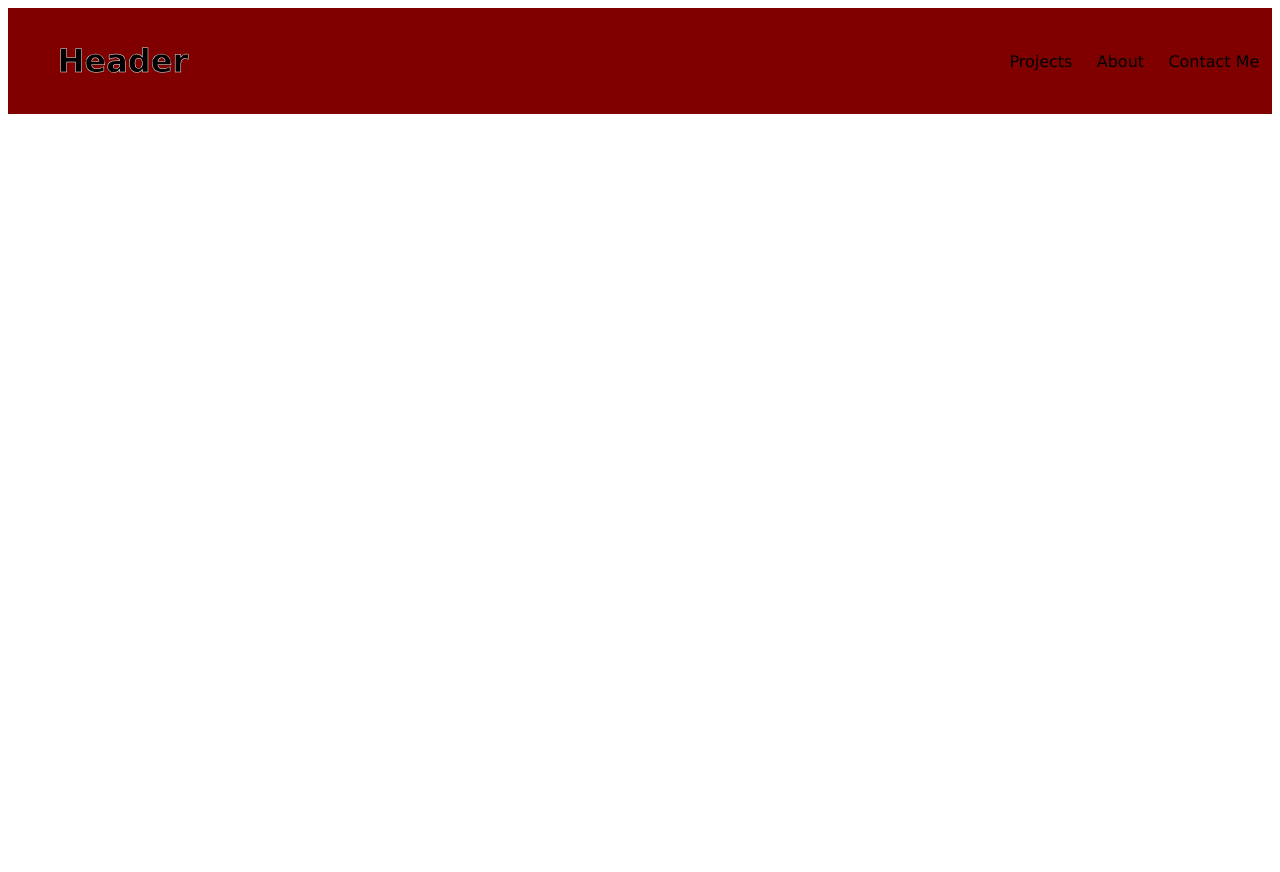
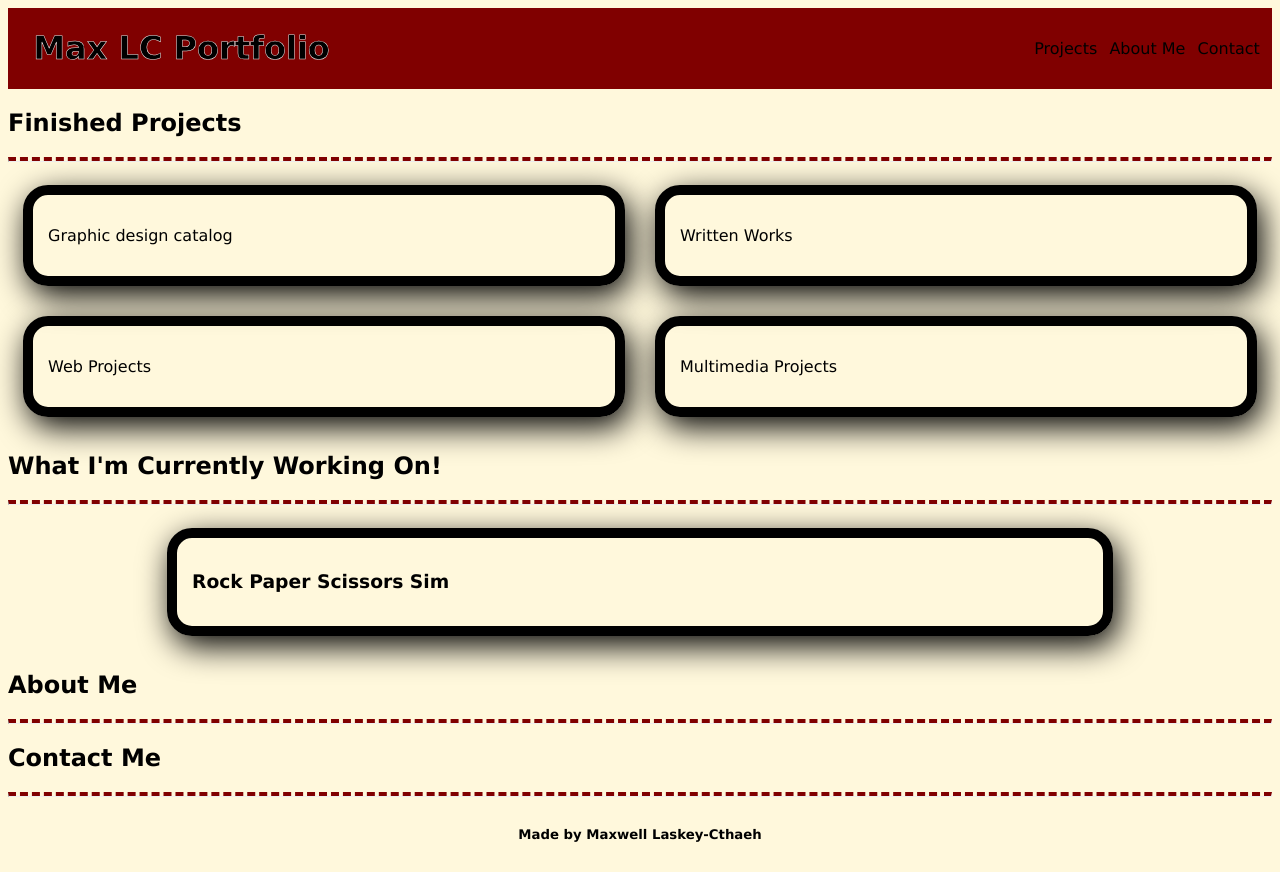
Before and after one commit to MaxLC00/Portfolio-project, a plain HTML site: page index.html in a window 1280 px wide. Before the commit the page ends 800 px from the top, so only its background shows below. Drawn offline with Linux system fonts and the light colour scheme.

Commit message:
Added Content and styling/reactive

```diff
--- a/assets/style.css
+++ b/assets/style.css
@@ -1,39 +1,121 @@
-*{
-font-family: Verdana, Geneva, Tahoma, sans-serif;
+* {
+    font-family: Verdana, Geneva, Tahoma, sans-serif;
+
 }
 
-header{
+header {
     display: flex;
     justify-content: space-between;
     align-items: center;
-    padding: 1%;
     background-color: maroon;
+    padding: 1%S;
     color: black;
 
 }
-header h1{
-    margin-left: 3%;
+
+header h1 {
+    margin-left: 2%;
     -webkit-text-stroke-color: whitesmoke;
     -webkit-text-stroke-width: 0.5px;
-}
-nav ul{
-    display: inline-flex;
-    justify-content: space-between;
-    min-width: 250px;
-    margin-right;: 6%;
-    list-style-type: none;
+
 }
 
-@media screen and (max-width: 992px){
-    header{
-     flex-wrap: wrap;
-     background-color: purple;
-    }
+nav ul {
+    display: inline-flex;
+    justify-content: space-evenly;
+    min-width: 250px;
+    margin-right: 7%;
+    list-style-type: none;
+
+}
+
+body {
+    background-color: cornsilk;
+}
+
+.finished {
+    display: flex;
+    flex-wrap: wrap;
+    align-content: center;
+    justify-content: center;
+}
+
+.WIP {
+    display: flex;
+    flex-wrap: wrap;
+    align-content: center;
+    justify-content: center;
+}
+
+.box {
+    display: flex;
+    flex: 1 1 0;
+    margin: auto;
+    border: 10px solid black;
+    padding: 15px;
+    margin: 15px;
+    box-shadow: 5px 10px 2em black;
+    transition: transform .6s;
+    border-radius: 25px;
+    min-width: 40vw;
+    max-width: 70vw;
+
+}
+
+.box:hover {
+    cursor: grab;
+    transform: scale(1.1);
+    box-shadow: 5px 10px 2em black;
+}
+
+.box:active{
+    display: flex;
+    min-width: 90vw;
+    min-height: 400px;
+    position: relative;
+    top: 0;
+    border-style: none;
+    background-color: blueviolet;
+}
+.box:{
+    display: flex;
+    min-width: 90vw;
+    min-height: 400px;
+    position: relative;
+    top: 0;
+    border-style: none;
+    background-color: blueviolet;
+}
+
+.finished h3 {
+    display: flex;
+    justify-content: left;
+    margin-left: 5vw;
+    text-decoration: underline;
+    text-decoration-color: maroon;
+    text-decoration-thickness: 3px;
+    text-underline-offset: 10px
+}
+
+hr {
+    border-top: 4px dashed maroon;
+}
+
+footer {
+    display: flex;
+    justify-content: center;
+}
+
+@media screen and (max-width: 992px) {
+    header {
+        flex-wrap: wrap;
     }
 
-  @media screen and (max-width: 768px){
+}
 
-   header{
-    background-color: aqua;
+@media screen and (max-width: 768px) {
 
-   }
+    header {
+        flex-wrap: wrap;
+    }
+}
--- a/index.html
+++ b/index.html
@@ -1,22 +1,69 @@
 <!DOCTYPE html>
 <html lang="en">
+
 <head>
     <meta charset="UTF-8">
     <meta name="viewport" content="width=device-width, initial-scale=1.0">
     <title>Document</title>
-    <link rel= "stylesheet" href="assets/style.css" />
+    <link rel="stylesheet" href="assets/style.css" />
 </head>
+
 <body>
     <header>
-        <h1>Header</h1>
+        <h1>Max LC Portfolio</h1>
+        <img class="profile">
         <nav>
             <ul>
                 <li>Projects</li>
-                <li>About</li>
-                <li>Contact Me</li>
+                <li>About Me</li>
+                <li>Contact</li>
             </ul>
         </nav>
+
     </header>
+    <h2>Finished Projects</h2>
+        <hr>
+    <section class="finished">
+        <div class="box" id="fin1">
+            <p>Graphic design catalog</p>
+        </div>
+        <div class="box" id="fin2">
+            <p>Written Works</p>
+        </div>
+        <div class="box" id="fin3">
+            <p>Web Projects</p>
+        </div>
+        <div class="box" id="fin4">
+            <p>Multimedia Projects</p>
+        </div>
+    </section>
+    <h2>What I'm Currently Working On!</h2>
+    <hr>
+    <section class="WIP">
 
+        <div class="box" id="wip1">
+            <h3>Rock Paper Scissors Sim</h3>
+        </div>
+    </section>
+    <section class="about">
+        <h2>
+            About Me
+        </h2>
+        <hr>
+        <p>
+
+        </p>
+    </section>
+    <section class="contact">
+        <h2>Contact Me</h2>
+        <hr>
+        <link href="maxelaskey@gmail.com">
+        <link href="github">
+
+    </section>
 </body>
+<footer>
+    <h5>Made by Maxwell Laskey-Cthaeh</h5>
+</footer>
+
 </html>
```
